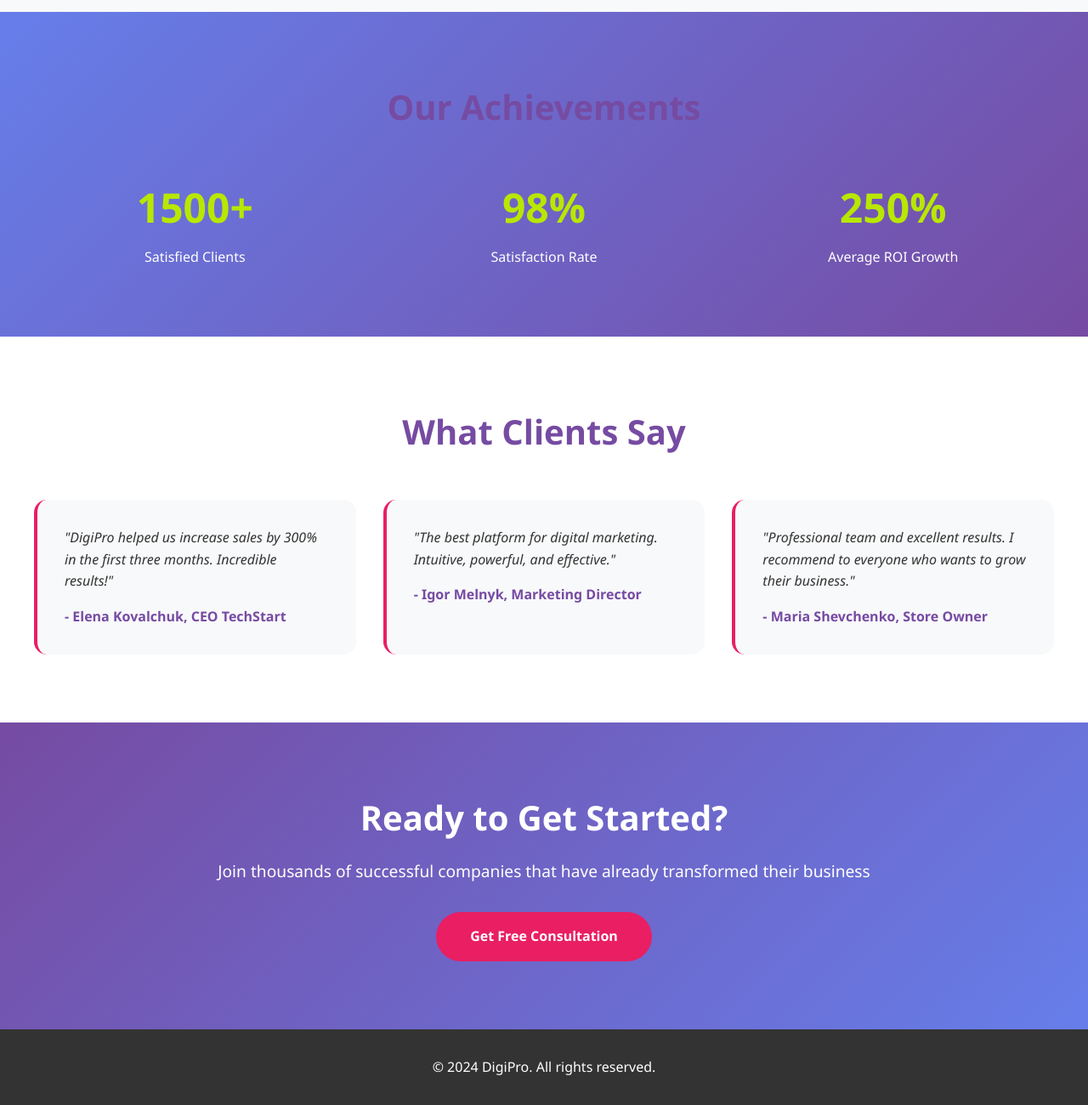
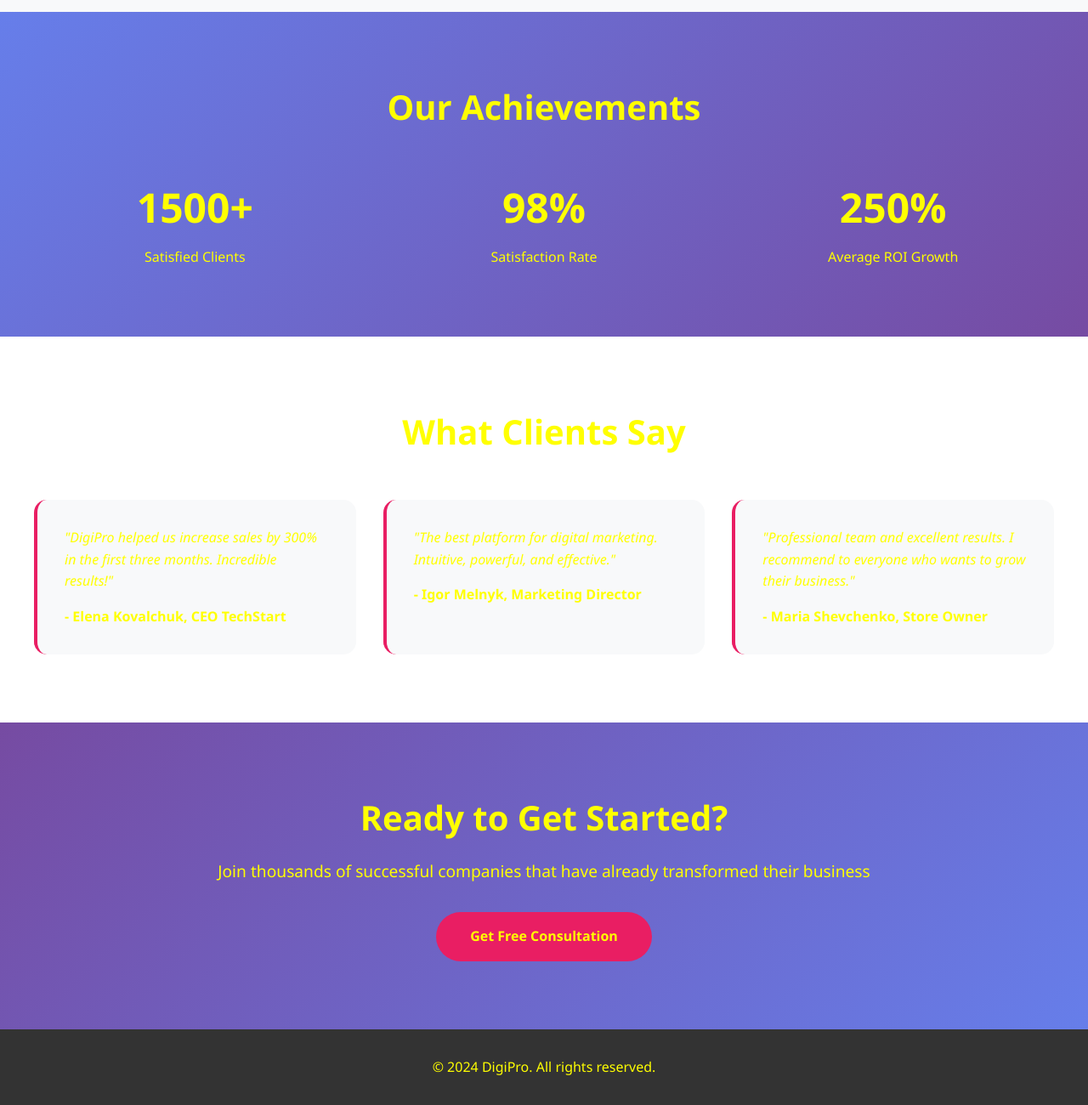
Before and after one commit to test-007-jira-merely/test-jira4, a plain HTML site: page index.html in a window 1280 px wide. Shown: the part 1020-2320 px from the top of the page at 85% size. Drawn offline with Linux system fonts and the light colour scheme.

Commit message:
feat: change all text color in index.html in root directory to #FFFF00
SCRUM-442

```diff
--- a/index.html
+++ b/index.html
@@ -14,13 +14,13 @@
       body {
         font-family: "Segoe UI", Tahoma, Geneva, Verdana, sans-serif;
         line-height: 1.6;
-        color: #B8E700;
+        color: #FFFF00;
         overflow-x: hidden;
       }
 
       header {
         background: linear-gradient(135deg, #667eea 0%, #764ba2 100%);
-        color: white;
+        color: #FFFF00;
         padding: 1rem 0;
         position: fixed;
         width: 100%;
@@ -50,7 +50,7 @@
       }
 
       .nav-links a {
-        color: white;
+        color: #FFFF00;
         text-decoration: none;
         transition: opacity 0.3s;
       }
@@ -61,7 +61,7 @@
 
       .hero {
         background: linear-gradient(135deg, #667eea 0%, #764ba2 100%);
-        color: white;
+        color: #FFFF00;
         padding: 150px 2rem 100px;
         text-align: center;
         position: relative;
@@ -122,7 +122,7 @@
         display: inline-block;
         padding: 1rem 2.5rem;
         background: #E91E63;
-        color: white;
+        color: #FFFF00;
         text-decoration: none;
         border-radius: 50px;
         font-weight: bold;
@@ -149,7 +149,7 @@
         text-align: center;
         font-size: 2.5rem;
         margin-bottom: 3rem;
-        color: #764ba2;
+        color: #FFFF00;
       }
 
       .features-grid {
@@ -185,17 +185,17 @@
 
       .feature-card h3 {
         margin-bottom: 1rem;
-        color: #764ba2;
+        color: #FFFF00;
       }
 
       .feature-card p {
-        color: #333;
+        color: #FFFF00;
       }
 
       .stats {
         padding: 80px 2rem;
         background: linear-gradient(135deg, #667eea 0%, #764ba2 100%);
-        color: white;
+        color: #FFFF00;
       }
 
       .stats-grid {
@@ -208,12 +208,17 @@
       .stat-item h2 {
         font-size: 3rem;
         margin-bottom: 0.5rem;
-        color: #B8E700;
+        color: #FFFF00;
+      }
+
+      .stats p {
+        color: #FFFF00;
       }
 
       .testimonials {
         padding: 80px 2rem;
         background: white;
+        color: #FFFF00;
       }
 
       .testimonials-grid {
@@ -232,18 +237,18 @@
       .testimonial-card p {
         font-style: italic;
         margin-bottom: 1rem;
-        color: #333;
+        color: #FFFF00;
       }
 
       .testimonial-author {
         font-weight: bold;
-        color: #764ba2;
+        color: #FFFF00;
       }
 
       .cta-section {
         padding: 80px 2rem;
         background: linear-gradient(135deg, #764ba2 0%, #667eea 100%);
-        color: white;
+        color: #FFFF00;
         text-align: center;
       }
 
@@ -259,7 +264,7 @@
 
       footer {
         background: #333;
-        color: white;
+        color: #FFFF00;
         padding: 2rem;
         text-align: center;
       }
```
